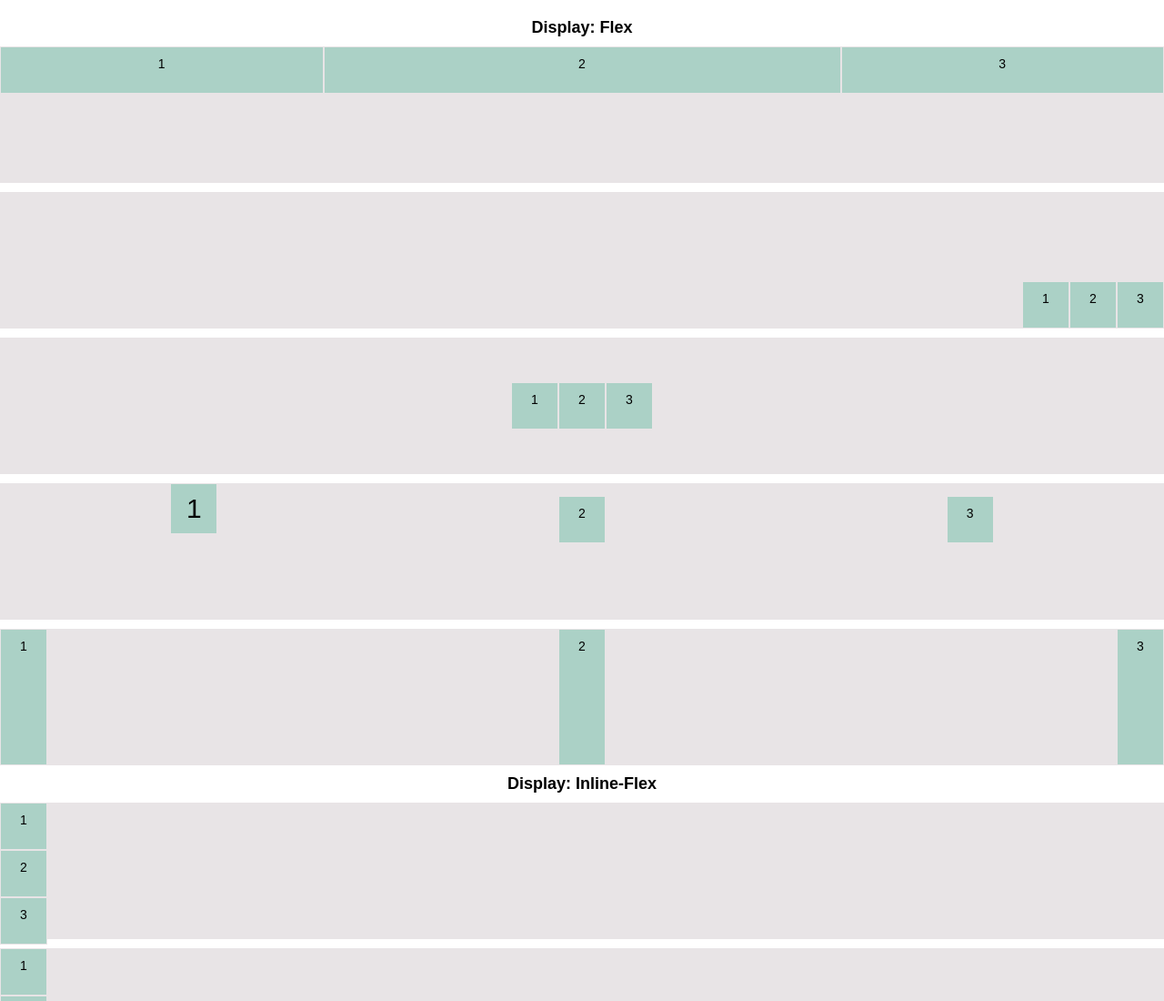
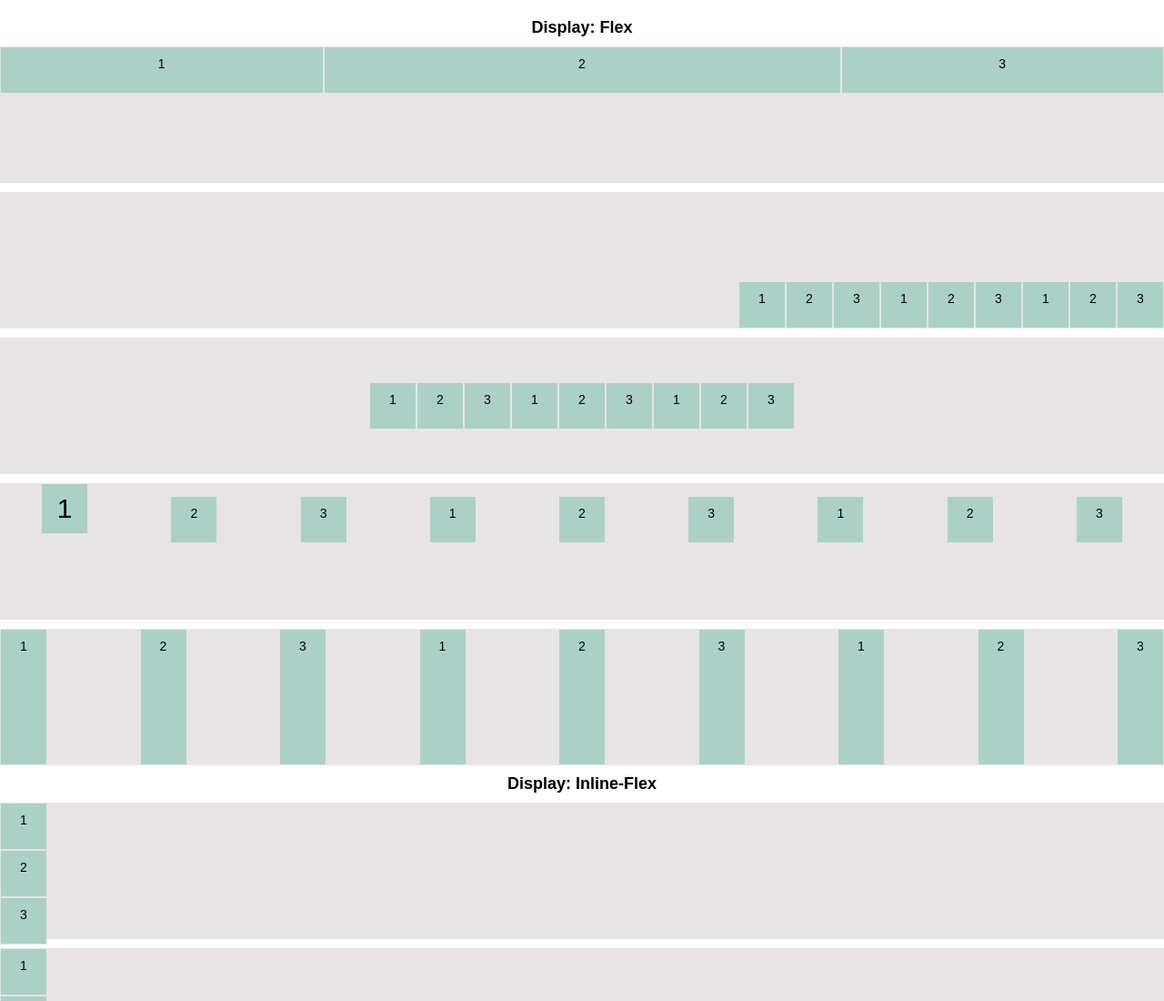
Before and after one commit to qitofu/hw12, a plain HTML site: page index.html in a window 1280 px wide. Shown: the top 1100 px of the page at 91% size. Drawn offline with Linux system fonts and the light colour scheme.

Commit message:
added mor eitems

```diff
--- a/index.html
+++ b/index.html
@@ -21,9 +21,21 @@
       <div class="item">1</div>
       <div class="item">2</div>
       <div class="item">3</div>
+       <div class="item">1</div>
+      <div class="item">2</div>
+      <div class="item">3</div>
+       <div class="item">1</div>
+      <div class="item">2</div>
+      <div class="item">3</div>
     </div>
     <div class="flex center container">
       <div class="item">1</div>
+      <div class="item">2</div>
+      <div class="item">3</div>
+       <div class="item">1</div>
+      <div class="item">2</div>
+      <div class="item">3</div>
+       <div class="item">1</div>
       <div class="item">2</div>
       <div class="item">3</div>
     </div>
@@ -31,9 +43,21 @@
       <div class="big item">1</div>
       <div class="item">2</div>
       <div class="item">3</div>
+      <div class="item">1</div>
+      <div class="item">2</div>
+      <div class="item">3</div>
+       <div class="item">1</div>
+      <div class="item">2</div>
+      <div class="item">3</div>
     </div>
     <div class="flex between container">
       <div class="item">1</div>
+      <div class="item">2</div>
+      <div class="item">3</div>
+      <div class="item">1</div>
+      <div class="item">2</div>
+      <div class="item">3</div>
+       <div class="item">1</div>
       <div class="item">2</div>
       <div class="item">3</div>
     </div>
```
